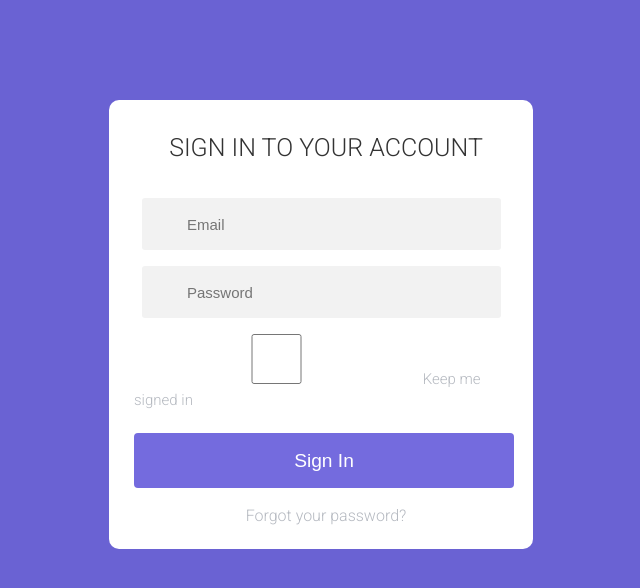
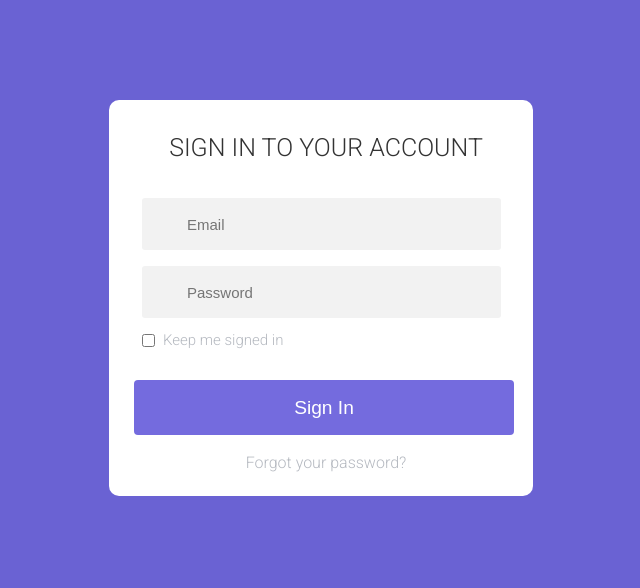
Before and after one commit to byttygeli/lecture-5, a plain HTML site: page login.html in a window 1280 px wide. Shown: the whole page, without its empty margins (319-959 px from the left). Drawn offline with Linux system fonts and the light colour scheme.

Commit message:
add changes to login.html

```diff
--- a/login.html
+++ b/login.html
@@ -15,13 +15,15 @@
     <title>Login Page</title>
   </head>
   <body>
-    <div>
+    <div class="div-wrapper">
       <h1>SIGN IN TO YOUR ACCOUNT</h1>
       <form action="">
-        <input type="email" placeholder="Email" />
-        <input type="password" placeholder="Password" />
-        <input type="checkbox" />
-        <label for="confirm">Keep me signed in</label>
+        <input class="input-wrapper" type="email" placeholder="Email" />
+        <input class="input-wrapper" type="password" placeholder="Password" />
+        <div class="wrapper">
+          <input type="checkbox" />
+          <label for="confirm">Keep me signed in</label>
+        </div>
         <button>Sign In</button>
       </form>
       <p><a href="">Forgot your password?</a></p>
--- a/style2.css
+++ b/style2.css
@@ -4,7 +4,7 @@ body {
 body {
   font-family: "Roboto", "sans-serif";
 }
-div {
+.div-wrapper {
   width: 30%;
   margin: auto;
   padding: 35px 15px 25px 25px;
@@ -19,7 +19,7 @@ h1 {
   margin-bottom: 30px;
   text-align: center;
 }
-input {
+.input-wrapper {
   width: 70%;
   height: 50px;
   text-align: start;
@@ -62,3 +62,8 @@ a {
   text-decoration: none;
   color: #b5b9c0;
 }
+
+.wrapper{
+  display: flex;
+  align-items: center;
+}
```
